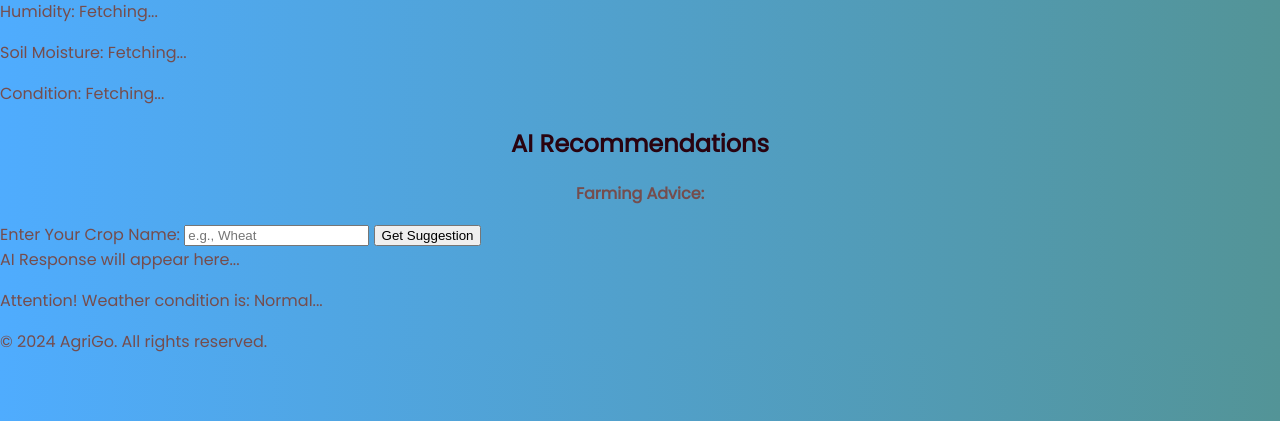
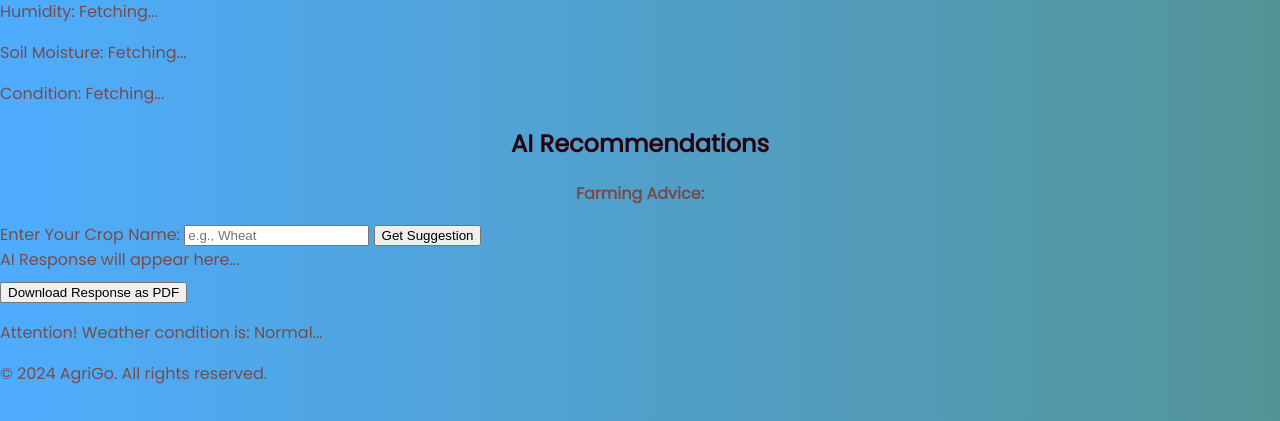
Before and after one commit to abdullahsajid0/Tech-Fest, a Flask app: page /home in a window 1280 px wide. Shown: the part 379-800 px from the top of the page. Run offline with Flask 3, Linux system fonts and the light colour scheme; some libraries are stand-ins or nearby versions.

Commit message:
Update index.html

```diff
--- a/templates/index.html
+++ b/templates/index.html
@@ -6,6 +6,7 @@
   <meta name="viewport" content="width=device-width, initial-scale=1.0">
   <link href="https://fonts.googleapis.com/css?family=Poppins" rel="stylesheet">
   <link rel="stylesheet" href="{{ url_for('static', filename='styles.css') }}">
+  <script src="https://cdnjs.cloudflare.com/ajax/libs/jspdf/2.4.0/jspdf.umd.min.js"></script>
   <link rel="stylesheet" href="https://cdnjs.cloudflare.com/ajax/libs/font-awesome/6.0.0-beta3/css/all.min.css">
   <script src="https://code.jquery.com/jquery-3.6.0.min.js"></script>
   <title>AgriGo</title>
@@ -57,6 +58,7 @@
           <button type="submit">Get Suggestion</button>
         </form>
         <div id="ai-response">AI Response will appear here...</div>
+        <button id="downloadPdf" style="margin-top: 10px;">Download Response as PDF</button>
       </div>
     </div>
 
@@ -76,6 +78,41 @@
     const LONGITUDE = "{{ longitude }}";
 
     // Weather Data Fetching
+    // Function to download AI response as a PDF
+    document.getElementById('downloadPdf').addEventListener('click', function () {
+      const { jsPDF } = window.jspdf; // Ensure jsPDF is loaded
+      const pdf = new jsPDF();
+
+      // Add title
+      pdf.setFont('helvetica', 'bold');
+      pdf.setFontSize(18);
+      pdf.text('AI Farming Recommendation', 105, 15, { align: 'center' });
+
+      // Fetch AI response text and format it
+      const responseText = document.getElementById('ai-response').innerText;
+
+      // Add formatted content
+      pdf.setFont('times', 'normal');
+      pdf.setFontSize(12);
+      const margin = 10;
+      const pageHeight = pdf.internal.pageSize.height - 20;
+
+      const splitText = pdf.splitTextToSize(responseText, 180);
+      let cursorY = 30;
+
+      splitText.forEach(line => {
+        if (cursorY + 10 > pageHeight) {
+          pdf.addPage();
+          cursorY = 20;
+        }
+        pdf.text(line, margin, cursorY);
+        cursorY += 8;
+      });
+
+      // Save PDF
+      pdf.save('ai_recommendation.pdf');
+    });
+
     function fetchWeatherData() {
       $.ajax({
         url: 'https://api.agromonitoring.com/agro/1.0/weather',
```
